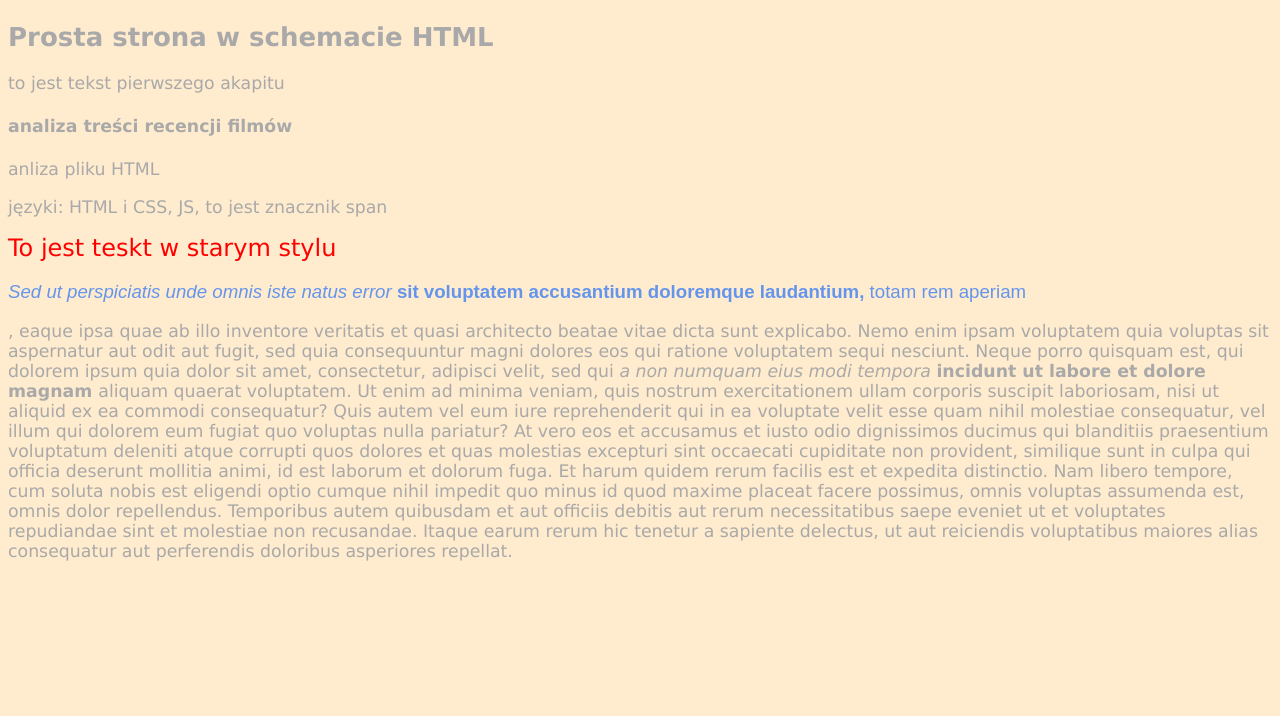
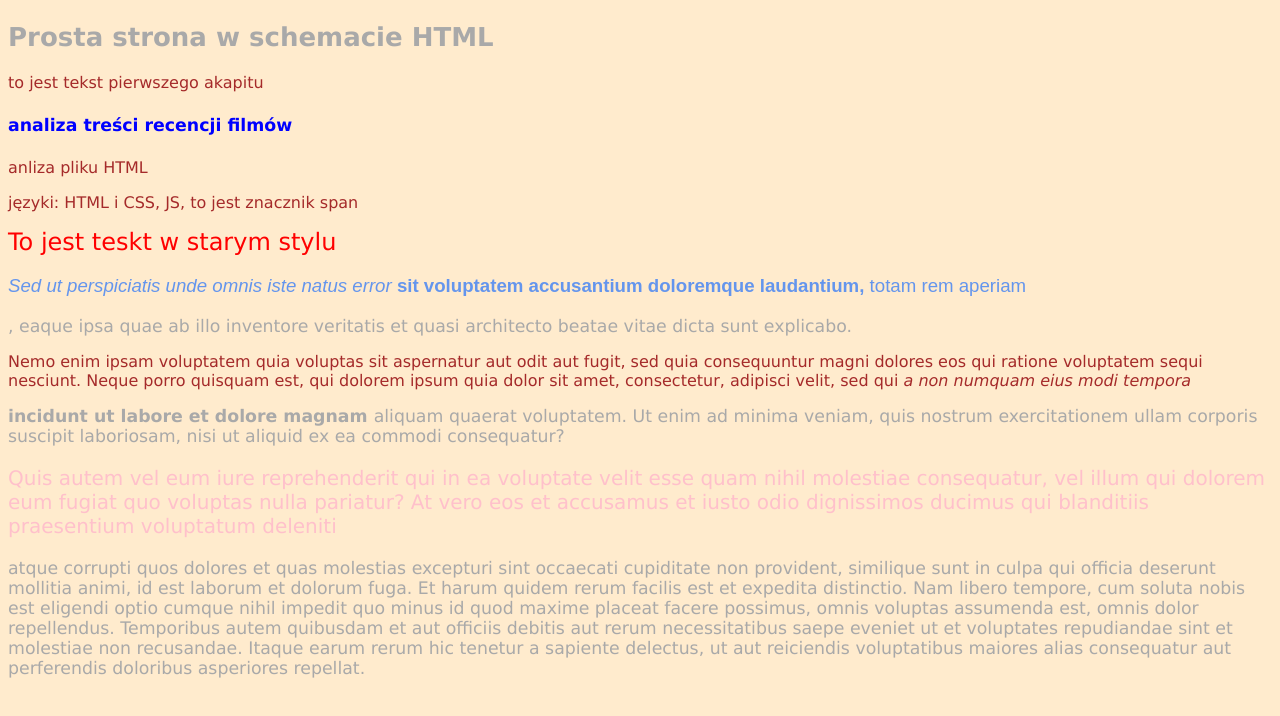
Before and after one commit to albim72/BOOTCAMP_PYTHON_1, a plain HTML site: page STRONY_WWW/PODSTAWY/prosty.html in a window 1280 px wide. Drawn offline with Linux system fonts and the light colour scheme.

Commit message:
Update prosty.html

```diff
--- a/STRONY_WWW/PODSTAWY/prosty.html
+++ b/STRONY_WWW/PODSTAWY/prosty.html
@@ -6,12 +6,27 @@
     <meta http-equiv="X-UA-Compatible" content="IE=edge">
     <meta name="viewport" content="width=device-width, initial-scale=1.0">
     <title>Prosty dokument HTML</title>
-     <style>
+    <style>
         body {
             font-size: 13pt;
             color: darkgray;
             font-family: 'Lucida Sans', 'Lucida Sans Regular', 'Lucida Grande', 'Lucida Sans Unicode', Geneva, Verdana, sans-serif;
             background-color: blanchedalmond;
+        }
+
+        p {
+            font-size: 12pt;
+            color: brown;
+        }
+
+        p.pinky {
+            color: pink;
+            font-size: 15pt;
+        }
+
+        .ekstra {
+            color: blue;
+            font-weight: bold;
         }
     </style>
 </head>
@@ -19,7 +34,7 @@
 <body>
     <h2>Prosta strona w schemacie HTML</h2>
     <p>to jest tekst pierwszego akapitu</p>
-    <h4>analiza treści recencji filmów</h4>
+    <h4 class="ekstra">analiza treści recencji filmów</h4>
     <p>anliza pliku HTML
         <p>języki: HTML i CSS, JS, <span>to jest znacznik span</span></p>
 
@@ -35,13 +50,14 @@
         <font size="5" color="red">To jest teskt w starym stylu</font>
     </p>
     <p style="font-size: 14pt; color:cornflowerblue; font-family: Arial, Helvetica, sans-serif;"><cite>Sed ut perspiciatis unde omnis iste natus error</cite> <strong>sit voluptatem accusantium doloremque laudantium,</strong> totam rem aperiam </p>, eaque ipsa quae ab illo inventore veritatis et quasi architecto beatae vitae dicta sunt explicabo.
-    Nemo enim ipsam voluptatem quia voluptas sit aspernatur aut odit aut fugit, sed quia consequuntur magni dolores eos qui ratione voluptatem sequi nesciunt. Neque porro quisquam est, qui dolorem ipsum quia dolor sit amet, consectetur, adipisci velit,
-    sed qui
-    <i>a non numquam eius modi tempora</i> <b> incidunt ut labore et dolore magnam </b>aliquam quaerat voluptatem. Ut enim ad minima veniam, quis nostrum exercitationem ullam corporis suscipit laboriosam, nisi ut aliquid ex ea commodi consequatur? Quis
-    autem vel eum iure reprehenderit qui in ea voluptate velit esse quam nihil molestiae consequatur, vel illum qui dolorem eum fugiat quo voluptas nulla pariatur? At vero eos et accusamus et iusto odio dignissimos ducimus qui blanditiis praesentium voluptatum
-    deleniti atque corrupti quos dolores et quas molestias excepturi sint occaecati cupiditate non provident, similique sunt in culpa qui officia deserunt mollitia animi, id est laborum et dolorum fuga. Et harum quidem rerum facilis est et expedita distinctio.
-    Nam libero tempore, cum soluta nobis est eligendi optio cumque nihil impedit quo minus id quod maxime placeat facere possimus, omnis voluptas assumenda est, omnis dolor repellendus. Temporibus autem quibusdam et aut officiis debitis aut rerum necessitatibus
-    saepe eveniet ut et voluptates repudiandae sint et molestiae non recusandae. Itaque earum rerum hic tenetur a sapiente delectus, ut aut reiciendis voluptatibus maiores alias consequatur aut perferendis doloribus asperiores repellat.
+    <p>Nemo enim ipsam voluptatem quia voluptas sit aspernatur aut odit aut fugit, sed quia consequuntur magni dolores eos qui ratione voluptatem sequi nesciunt. Neque porro quisquam est, qui dolorem ipsum quia dolor sit amet, consectetur, adipisci velit,
+        sed qui
+        <i>a non numquam eius modi tempora</i></p> <b> incidunt ut labore et dolore magnam </b>aliquam quaerat voluptatem. Ut enim ad minima veniam, quis nostrum exercitationem ullam corporis suscipit laboriosam, nisi ut aliquid ex ea commodi consequatur?
+    <p class="pinky">Quis autem vel eum iure reprehenderit qui in ea voluptate velit esse quam nihil molestiae consequatur, vel illum qui dolorem eum fugiat quo voluptas nulla pariatur? At vero eos et accusamus et iusto odio dignissimos ducimus qui blanditiis praesentium
+        voluptatum deleniti</p> atque corrupti quos dolores et quas molestias excepturi sint occaecati cupiditate non provident, similique sunt in culpa qui officia deserunt mollitia animi, id est laborum et dolorum fuga. Et harum quidem rerum facilis
+    est et expedita distinctio. Nam libero tempore, cum soluta nobis est eligendi optio cumque nihil impedit quo minus id quod maxime placeat facere possimus, omnis voluptas assumenda est, omnis dolor repellendus. Temporibus autem quibusdam et aut officiis
+    debitis aut rerum necessitatibus saepe eveniet ut et voluptates repudiandae sint et molestiae non recusandae. Itaque earum rerum hic tenetur a sapiente delectus, ut aut reiciendis voluptatibus maiores alias consequatur aut perferendis doloribus asperiores
+    repellat.
 
 </body>
 
```
